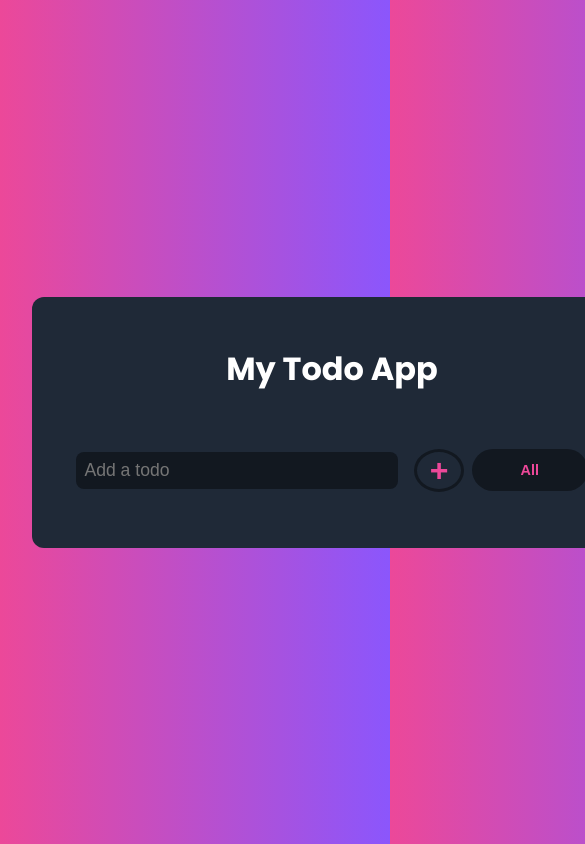
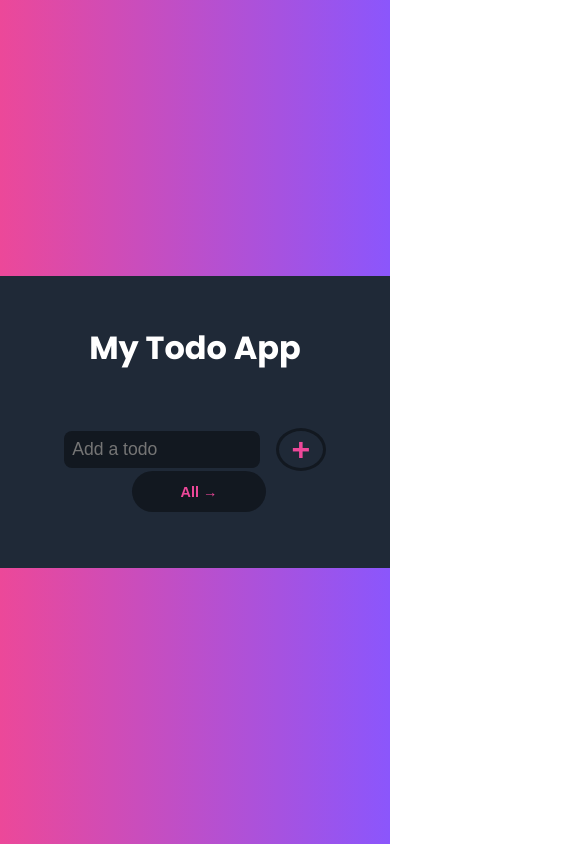
Before and after one commit to blackdreamer15/Todo-App, a plain HTML site: page dist/index.html in a window 390 px wide. Shown: the top 844 px of the page, 585 px wide, since content can reach past the window. Drawn offline with Linux system fonts and the light colour scheme.

Commit message:
Add major changes to the styling of the page

```diff
--- a/dist/index.html
+++ b/dist/index.html
@@ -14,10 +14,10 @@
         <form action="">
             <input type="text" id="new-todo-input" name="new-todo-input" placeholder="Add a todo">
             <button type="submit">+</button>
-            <select title="select-opt" id="select-opt">
-                <option value="all">All</option>
-                <option value="completed">completed</option>
-                <option value="uncompleted">uncompleted</option>
+            <select title="select-opt" id="select-opt">Filter:
+                <option value="all">All &rarr;</option>
+                <option value="completed">completed &rarr;</option>
+                <option value="uncompleted">uncompleted &rarr;</option>
             </select>
         </form>
 
--- a/scss/main.scss
+++ b/scss/main.scss
@@ -209,3 +209,15 @@ main #todo-list {
         background-image: none !important;
     }
 }
+
+
+@media (max-width: 678px) {
+    body {
+        main {
+            min-width: 100%;
+            padding: 2rem 2rem 2rem;
+            margin: 0;
+            border-radius: 0;
+        }
+    }
+}
```
Also changed, not shown: dist/css/main.css, 1 other file.
